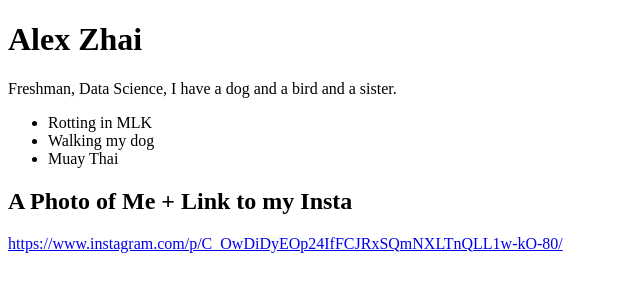
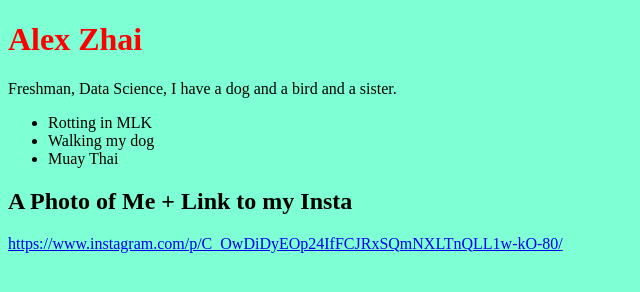
Before and after one commit to AlexZhai21/Intro, a plain HTML site: page profile_yourname.html in a window 1280 px wide. Shown: the whole page, without its empty margins (0-640 px from the left). Drawn offline with Linux system fonts and the light colour scheme.

Commit message:
Update profile_yourname.html

```diff
--- a/profile_yourname.html
+++ b/profile_yourname.html
@@ -1,10 +1,16 @@
 <!DOCTYPE html>
 <html lang="en">
+
+<style>
+    body {background-color: aquamarine;}
+    h1 {color: red;}
+
+</style>
+
 <head>
-	<meta charset="UTF-8">
-	<meta http-equiv="X-UA-Compatible" content="IE=edge">
-	<meta name="viewport" content="width=device-width, initial-scale=1.0">
-	<title>Alex's profile</title>
+    <meta charset="UTF-8">
+    <meta name="viewport" content="width=device-width, initial-scale=1.0">
+    <title>Document</title>
 </head>
 <body>
 	<h1> Alex Zhai </h1>
@@ -16,3 +22,4 @@
 	</ul>
 	<h2> A Photo of Me + Link to my Insta </h2>
 		<a href="URL"> https://www.instagram.com/p/C_OwDiDyEOp24IfFCJRxSQmNXLTnQLL1w-kO-80/ </a>
+</html>
```
